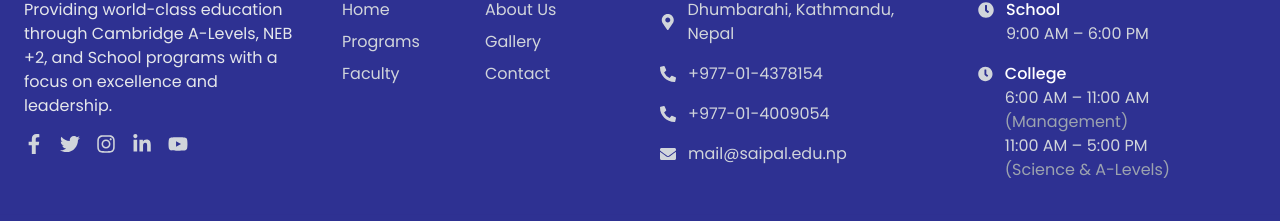
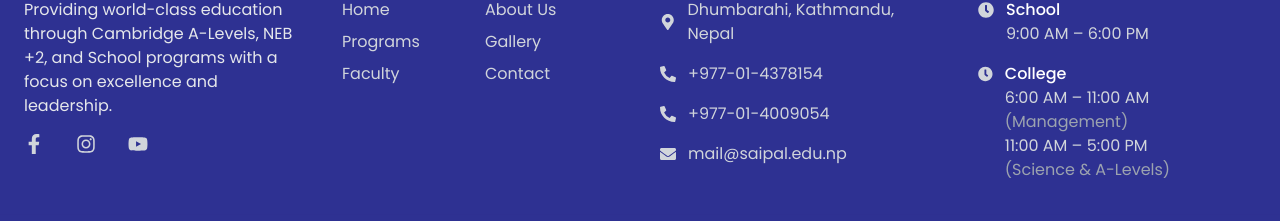
Before and after one commit to UddheshyaGroup/Saipal-Website, a React (Vite) app: page /enquiry in a window 1280 px wide. Shown: the part 1328-1549 px from the top of the page. Built offline with nearby package versions, Linux system fonts and the light colour scheme.

Commit message:
fix: removed unwanted social links and added working urls for rest

```diff
--- a/src/components/layout/Footer.jsx
+++ b/src/components/layout/Footer.jsx
@@ -22,7 +22,7 @@
             and School programs with a focus on excellence and leadership.
           </p>
 
-          <div className="flex space-x-4 text-gray-300">
+          <div className="flex space-x-8 text-gray-300">
             <a
               href="https://facebook.com/saipalacademy"
               target="_blank"
@@ -31,14 +31,7 @@
             >
               <FaFacebookF size={20} />
             </a>
-            <a
-              href="https://twitter.com/saipalacademy"
-              target="_blank"
-              rel="noopener noreferrer"
-              className="hover:text-accent transition"
-            >
-              <FaTwitter size={20} />
-            </a>
+
             <a
               href="https://instagram.com/saipalacademy"
               target="_blank"
@@ -47,16 +40,9 @@
             >
               <FaInstagram size={20} />
             </a>
+
             <a
-              href="https://linkedin.com/company/saipalacademy"
-              target="_blank"
-              rel="noopener noreferrer"
-              className="hover:text-accent transition"
-            >
-              <FaLinkedinIn size={20} />
-            </a>
-            <a
-              href="https://youtube.com/saipalacademy"
+              href="https://youtube.com/@saipalacademy2002?si=ZzZa1ryhcg65K8bd"
               target="_blank"
               rel="noopener noreferrer"
               className="hover:text-accent transition"
```
